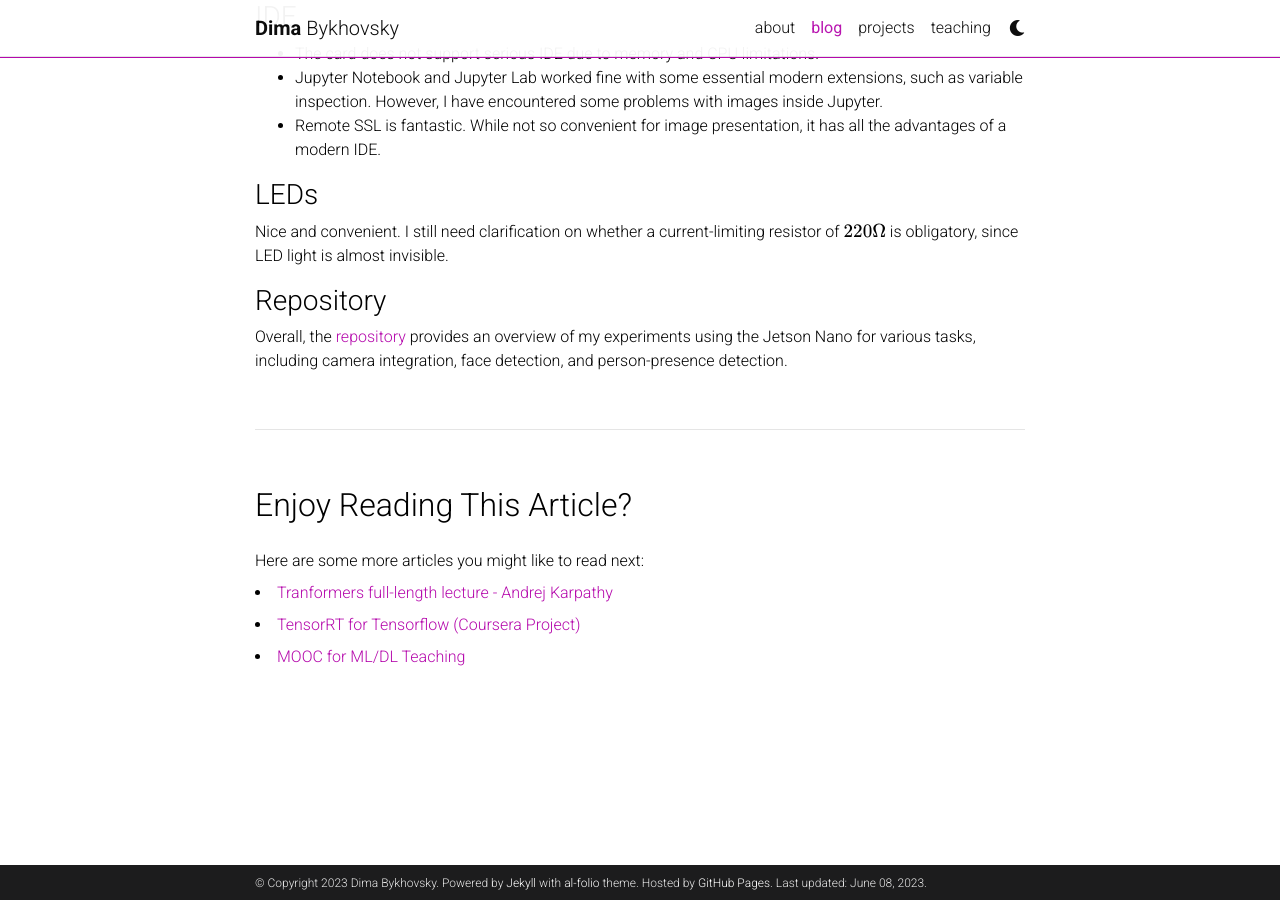
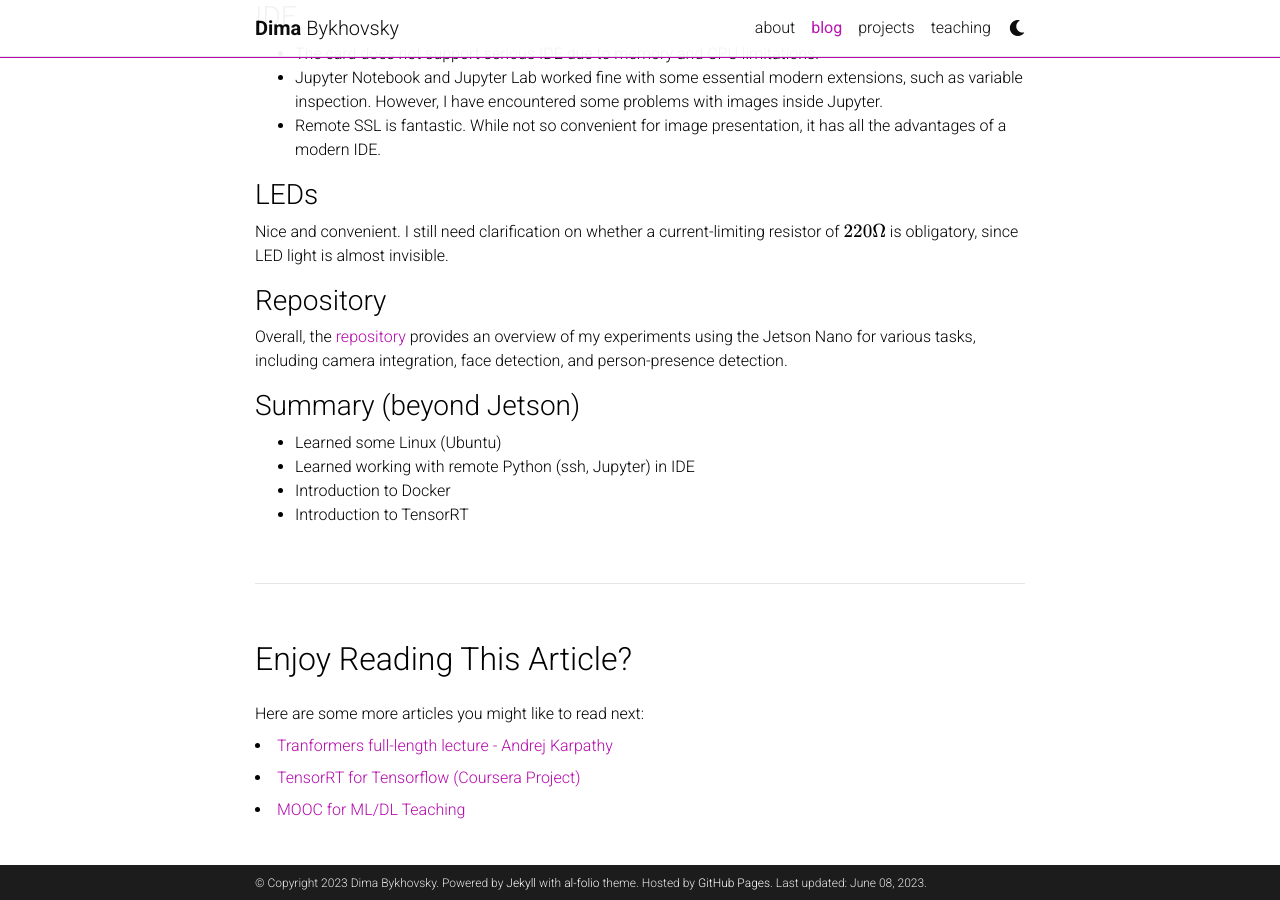
Before and after one commit to bykhov/bykhov.github.io, a Jekyll site: the page built from _posts/2023-05-14-Jetson.md, in a window 1280 px wide and 900 px high, scrolled down 1573 px. Built offline with Jekyll 4.4.1, drawn with Linux system fonts in a browser that asks for light colours; full-size pictures stand in for the smaller copies a plugin makes; comment, search, counter and statistics services are not loaded; a style sheet for code colours, icons or effects is not loaded.

```diff
--- a/_posts/2023-05-14-Jetson.md
+++ b/_posts/2023-05-14-Jetson.md
@@ -60,3 +60,9 @@ Nice and convenient. I still need clarification on whether a current-limiting re
 
 ### Repository
 Overall, the [repository]( https://github.com/bykhov/jetson) provides an overview of my experiments using the Jetson Nano for various tasks, including camera integration, face detection, and person-presence detection.
+
+### Summary (beyond Jetson)
+* Learned some Linux (Ubuntu)
+* Learned working with remote Python (ssh, Jupyter) in IDE
+* Introduction to Docker
+* Introduction to TensorRT
```
Also changed, not shown: _news/announcement_3_huji.md (renamed from _news/announcement_3.md, +3 -1 lines).
